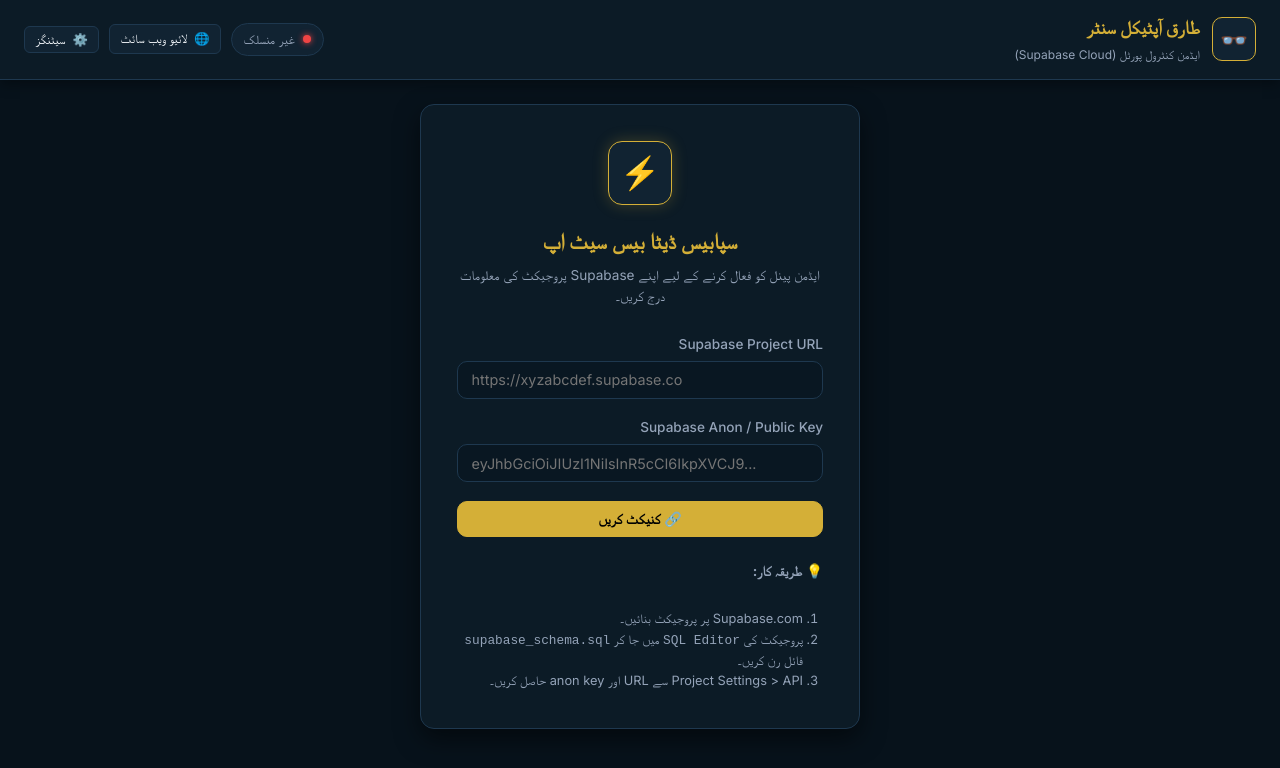
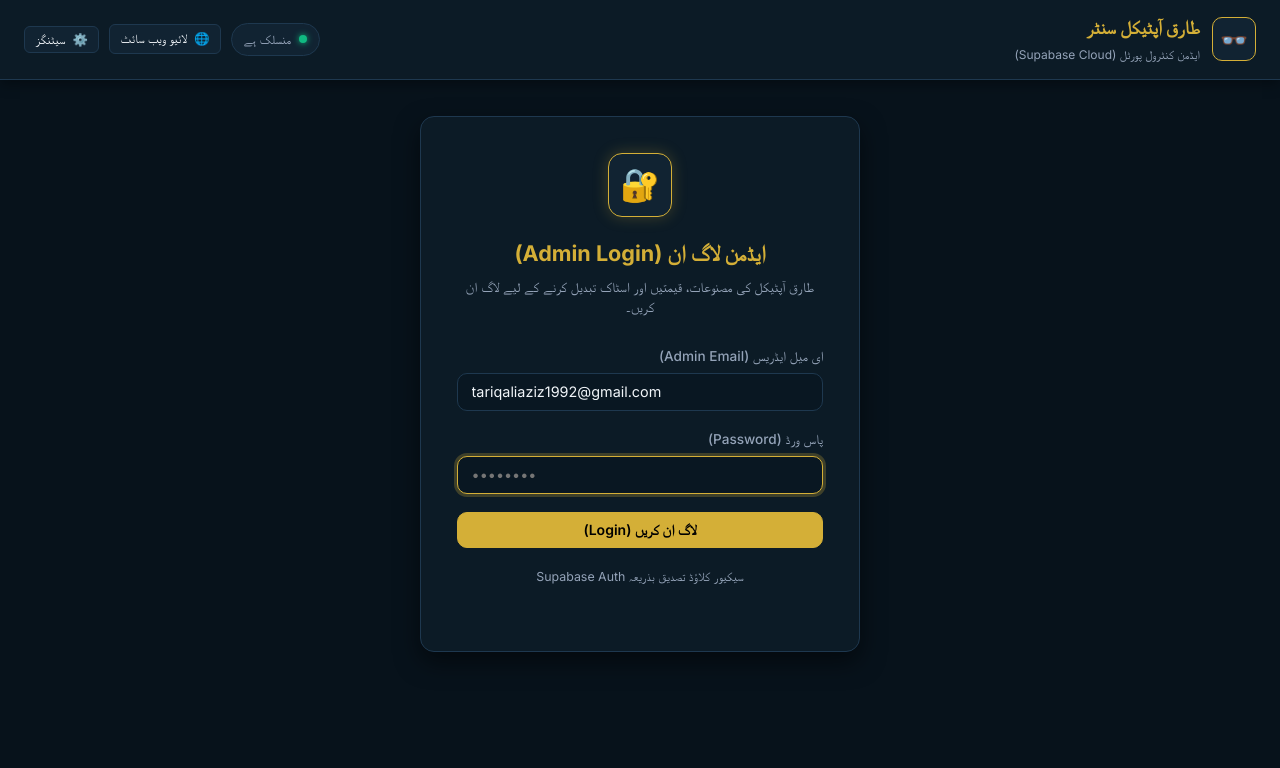
Before and after one commit to M-AmirLatif/tariqOpticalCentre, a plain HTML site: page admin.html in a window 1280 px wide. Drawn offline with nearby package versions, Linux system fonts and the light colour scheme; a web font is replaced by a local one.

Commit message:
Directly show Admin Email/Password login screen and eliminate setup screen

```diff
--- a/admin.html
+++ b/admin.html
@@ -16,7 +16,7 @@
   <script src="https://cdn.jsdelivr.net/npm/@supabase/supabase-js@2"></script>
 
   <!-- Admin Styles -->
-  <link rel="stylesheet" href="css/admin.css?v=20261124_01" />
+  <link rel="stylesheet" href="css/admin.css?v=20261124_1405" />
 </head>
 <body>
 
@@ -63,67 +63,33 @@
   <!-- Main Content Area -->
   <main class="admin-main">
 
-    <!-- 1. SETUP SCREEN: If Supabase Credentials Missing -->
-    <section id="setupSection" class="auth-wrapper" style="display: none;">
-      <div class="auth-card">
-        <div class="auth-icon">⚡</div>
-        <h2>سپابیس ڈیٹا بیس سیٹ اپ</h2>
-        <p>ایڈمن پینل کو فعال کرنے کے لیے اپنے Supabase پروجیکٹ کی معلومات درج کریں۔</p>
-
-        <form id="setupForm">
-          <div class="form-group">
-            <label for="setupUrl">Supabase Project URL</label>
-            <input type="url" id="setupUrl" class="form-control ltr-text" placeholder="https://xyzabcdef.supabase.co" required />
-          </div>
-
-          <div class="form-group">
-            <label for="setupKey">Supabase Anon / Public Key</label>
-            <input type="password" id="setupKey" class="form-control ltr-text" placeholder="eyJhbGciOiJIUzI1NiIsInR5cCI6IkpXVCJ9..." required />
-          </div>
-
-          <button type="submit" class="btn btn-primary" style="width: 100%;">
-            <span>🔗 کنیکٹ کریں</span>
-          </button>
-        </form>
-
-        <div style="margin-top: 1.5rem; font-size: 0.8rem; color: var(--text-muted); text-align: right;">
-          <p>💡 <strong>طریقہ کار:</strong></p>
-          <ol style="margin-right: 1.25rem; margin-top: 0.4rem; line-height: 1.6;">
-            <li>Supabase.com پر پروجیکٹ بنائیں۔</li>
-            <li>پروجیکٹ کی <code>SQL Editor</code> میں جا کر <code>supabase_schema.sql</code> فائل رن کریں۔</li>
-            <li>Project Settings &gt; API سے URL اور anon key حاصل کریں۔</li>
-          </ol>
-        </div>
-      </div>
-    </section>
-
-    <!-- 2. LOGIN SCREEN: If User Not Authenticated -->
-    <section id="loginSection" class="auth-wrapper" style="display: none;">
+    <!-- LOGIN SCREEN: Secure Admin Authentication -->
+    <section id="loginSection" class="auth-wrapper">
       <div class="auth-card">
         <div class="auth-icon">🔐</div>
-        <h2>ایڈمن لاگ ان</h2>
-        <p>طارق آپٹیکل کی مصنوعات اور قیمتیں تبدیل کرنے کے لیے لاگ ان کریں۔</p>
+        <h2>ایڈمن لاگ ان (Admin Login)</h2>
+        <p>طارق آپٹیکل کی مصنوعات، قیمتیں اور اسٹاک تبدیل کرنے کے لیے لاگ ان کریں۔</p>
 
         <form id="loginForm">
           <div class="form-group">
             <label for="loginEmail">ای میل ایڈریس (Admin Email)</label>
-            <input type="email" id="loginEmail" class="form-control ltr-text" placeholder="admin@tariqoptical.com" required autocomplete="email" />
+            <input type="email" id="loginEmail" class="form-control ltr-text" placeholder="tariqaliaziz1992@gmail.com" value="tariqaliaziz1992@gmail.com" required autocomplete="email" />
           </div>
 
           <div class="form-group">
             <label for="loginPassword">پاس ورڈ (Password)</label>
-            <input type="password" id="loginPassword" class="form-control ltr-text" placeholder="••••••••" required autocomplete="current-password" />
+            <input type="password" id="loginPassword" class="form-control ltr-text" placeholder="••••••••" required autocomplete="current-password" autofocus />
           </div>
 
           <div id="loginAlert" style="display: none; padding: 0.6rem; border-radius: var(--radius-sm); margin-bottom: 1rem; font-size: 0.85rem;" class="btn-danger"></div>
 
           <button type="submit" id="btnLoginSubmit" class="btn btn-primary" style="width: 100%;">
-            <span>لاگ ان کریں</span>
+            <span>لاگ ان کریں (Login)</span>
           </button>
         </form>
 
         <p style="margin-top: 1.25rem; font-size: 0.775rem; color: var(--text-muted);">
-          سیکیور تصدیق بذریعہ Supabase Auth
+          سیکیور کلاؤڈ تصدیق بذریعہ Supabase Auth
         </p>
       </div>
     </section>
@@ -501,7 +467,7 @@
   <div id="toastContainer" class="toast-container"></div>
 
   <!-- Scripts -->
-  <script src="js/config.js?v=20261124_01"></script>
-  <script src="js/admin.js?v=20261124_01"></script>
+  <script src="js/config.js?v=20261124_1405"></script>
+  <script src="js/admin.js?v=20261124_1405"></script>
 </body>
 </html>
--- a/js/admin.js
+++ b/js/admin.js
@@ -5,6 +5,10 @@
 
 (function () {
   'use strict';
+
+  // Hardcoded Supabase Configuration
+  const TOC_SUPABASE_URL = "https://iwtpzgkxdrjgoalpvcyu.supabase.co";
+  const TOC_SUPABASE_KEY = "eyJhbGciOiJIUzI1NiIsInR5cCI6IkpXVCJ9.eyJpc3MiOiJzdXBhYmFzZSIsInJlZiI6Iml3dHB6Z2t4ZHJqZ29hbHB2Y3l1Iiwicm9sZSI6ImFub24iLCJpYXQiOjE3OTU1MDU0NTcsImV4cCI6MjExMTA4MTQ1N30.B7KwtbDuY97oOR-Qt-pPRJ9wFKie4i9y-54bX7A0XvE";
 
   // State Management
   let supabaseClient = null;
@@ -15,7 +19,6 @@
   let productToDelete = null;
 
   // DOM Elements
-  const setupSection = document.getElementById('setupSection');
   const loginSection = document.getElementById('loginSection');
   const dashboardSection = document.getElementById('dashboardSection');
 
@@ -25,10 +28,6 @@
   const userEmailText = document.getElementById('userEmailText');
   const btnLogout = document.getElementById('btnLogout');
   const btnSettings = document.getElementById('btnSettings');
-
-  const setupForm = document.getElementById('setupForm');
-  const setupUrl = document.getElementById('setupUrl');
-  const setupKey = document.getElementById('setupKey');
 
   const loginForm = document.getElementById('loginForm');
   const loginEmail = document.getElementById('loginEmail');
@@ -109,15 +108,10 @@
   function init() {
     setupEventListeners();
 
-    // Check credentials from localStorage or SHOP_CONFIG
-    const storedUrl = localStorage.getItem('toc_supabase_url') || (window.SHOP_CONFIG && SHOP_CONFIG.supabase && SHOP_CONFIG.supabase.url);
-    const storedKey = localStorage.getItem('toc_supabase_key') || (window.SHOP_CONFIG && SHOP_CONFIG.supabase && SHOP_CONFIG.supabase.anonKey);
+    const storedUrl = TOC_SUPABASE_URL || localStorage.getItem('toc_supabase_url') || (window.SHOP_CONFIG && SHOP_CONFIG.supabase && SHOP_CONFIG.supabase.url);
+    const storedKey = TOC_SUPABASE_KEY || localStorage.getItem('toc_supabase_key') || (window.SHOP_CONFIG && SHOP_CONFIG.supabase && SHOP_CONFIG.supabase.anonKey);
 
-    if (storedUrl && storedKey && storedUrl.startsWith('http')) {
-      initializeSupabase(storedUrl, storedKey);
-    } else {
-      showSetupScreen();
-    }
+    initializeSupabase(storedUrl, storedKey);
   }
 
   function initializeSupabase(url, key) {
@@ -128,15 +122,12 @@
       }
 
       supabaseClient = window.supabase.createClient(url, key);
-      localStorage.setItem('toc_supabase_url', url);
-      localStorage.setItem('toc_supabase_key', key);
-
       updateConnectionStatus(true);
       checkAuthSession();
     } catch (err) {
       console.error('Supabase Init Error:', err);
       updateConnectionStatus(false);
-      showSetupScreen();
+      showLoginScreen();
     }
   }
 
@@ -225,26 +216,16 @@
 
   // ==================== SCREEN NAVIGATION ====================
 
-  function showSetupScreen() {
-    setupSection.style.display = 'flex';
-    loginSection.style.display = 'none';
-    dashboardSection.style.display = 'none';
-    userBadge.style.display = 'none';
-    btnLogout.style.display = 'none';
-  }
-
   function showLoginScreen() {
-    setupSection.style.display = 'none';
-    loginSection.style.display = 'flex';
-    dashboardSection.style.display = 'none';
-    userBadge.style.display = 'none';
-    btnLogout.style.display = 'none';
+    if (loginSection) loginSection.style.display = 'flex';
+    if (dashboardSection) dashboardSection.style.display = 'none';
+    if (userBadge) userBadge.style.display = 'none';
+    if (btnLogout) btnLogout.style.display = 'none';
   }
 
   function showDashboard() {
-    setupSection.style.display = 'none';
-    loginSection.style.display = 'none';
-    dashboardSection.style.display = 'block';
+    if (loginSection) loginSection.style.display = 'none';
+    if (dashboardSection) dashboardSection.style.display = 'block';
 
     if (currentUser) {
       userBadge.style.display = 'flex';
@@ -896,17 +877,6 @@
     }
   });
 
-  setupForm.addEventListener('submit', (e) => {
-    e.preventDefault();
-    const url = setupUrl.value.trim();
-    const key = setupKey.value.trim();
-
-    if (url && key) {
-      initializeSupabase(url, key);
-      showToast('کنکشن قائم کرنے کی کوشش کی جا رہی ہے...', 'success');
-    }
-  });
-
   // ==================== EVENT LISTENERS ====================
 
   function setupEventListeners() {
```
Also changed, not shown: vercel.json.
